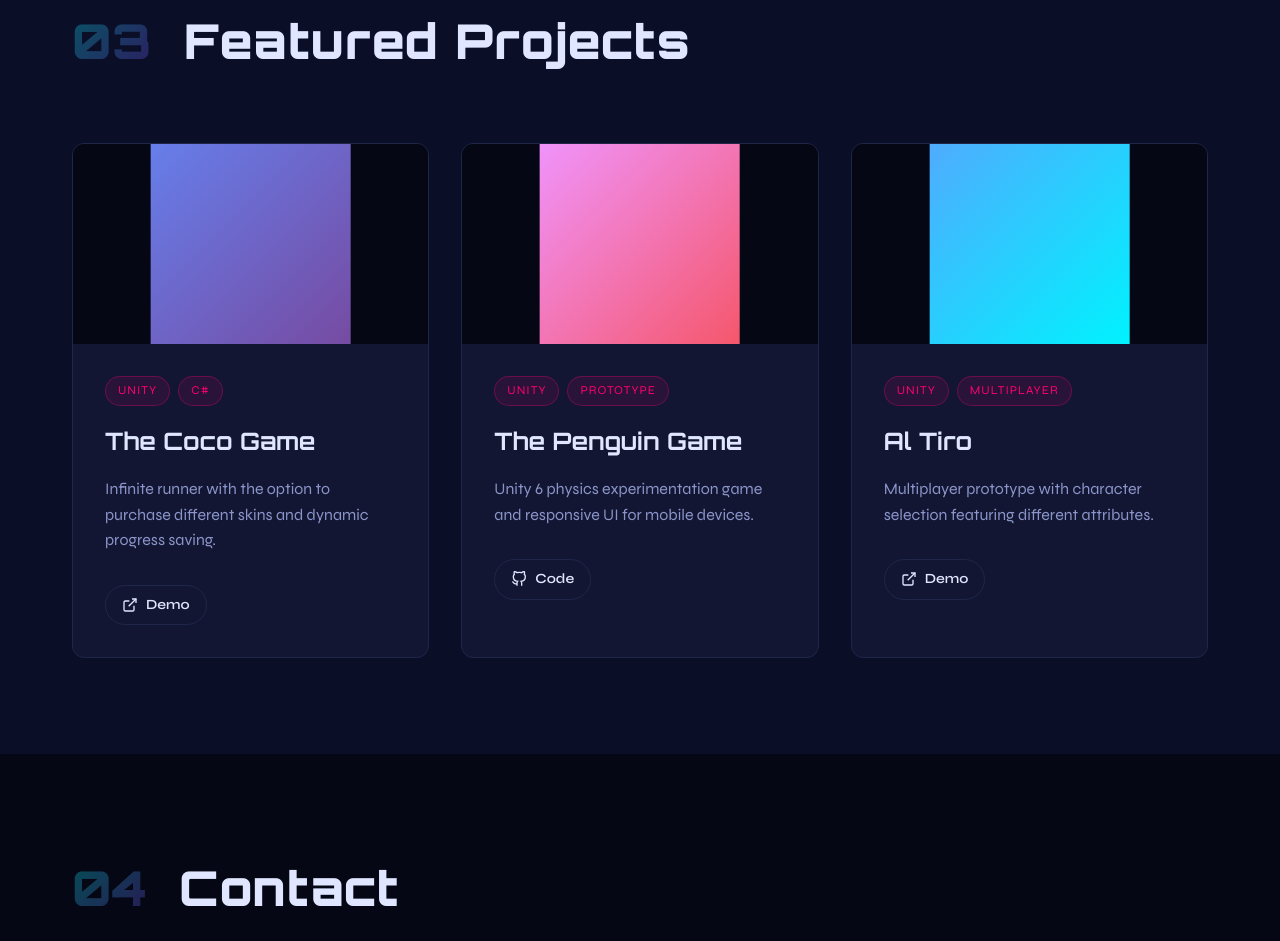
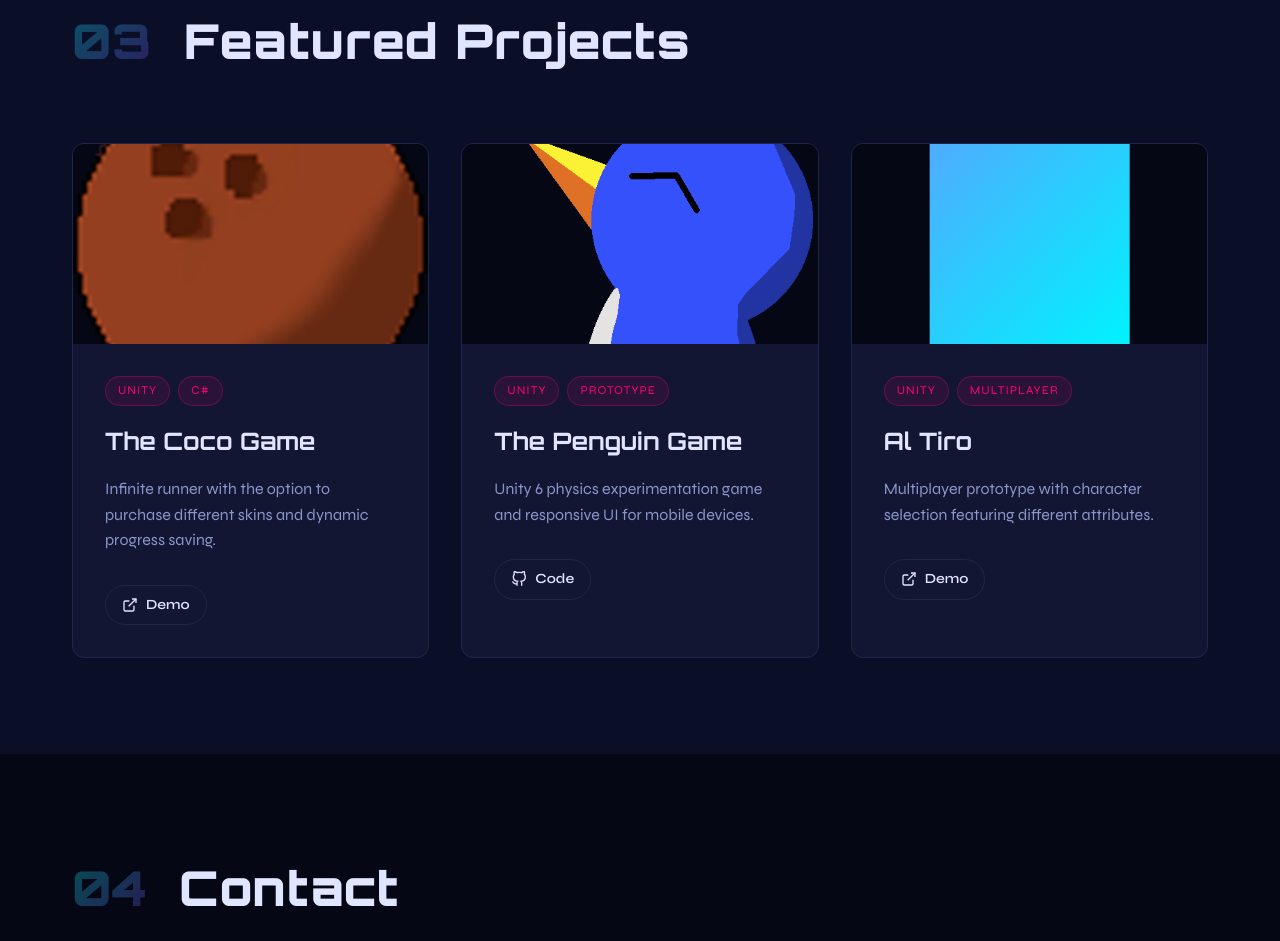
Before and after one commit to ChesKrt/Portfolio, a plain HTML site: page docs/index.html in a window 1280 px wide. Shown: the part 2644-3585 px from the top of the page. Drawn offline with Linux system fonts and the light colour scheme.

Commit message:
game covers

```diff
--- a/docs/index.html
+++ b/docs/index.html
@@ -161,17 +161,7 @@
             <div class="projects-grid">
                 <article class="project-card">
                     <div class="project-image">
-                        <div class="project-placeholder">
-                            <svg viewBox="0 0 200 200" fill="none">
-                                <rect width="200" height="200" fill="url(#grad1)"/>
-                                <defs>
-                                    <linearGradient id="grad1" x1="0%" y1="0%" x2="100%" y2="100%">
-                                        <stop offset="0%" style="stop-color:#667eea;stop-opacity:1" />
-                                        <stop offset="100%" style="stop-color:#764ba2;stop-opacity:1" />
-                                    </linearGradient>
-                                </defs>
-                            </svg>
-                        </div>
+                        <img src="images/CocoIcon.png" alt="Coco Game Icon">
                     </div>
                     <div class="project-content">
                         <div class="project-meta">
@@ -195,17 +185,7 @@
 
                 <article class="project-card">
                     <div class="project-image">
-                        <div class="project-placeholder">
-                            <svg viewBox="0 0 200 200" fill="none">
-                                <rect width="200" height="200" fill="url(#grad2)"/>
-                                <defs>
-                                    <linearGradient id="grad2" x1="0%" y1="0%" x2="100%" y2="100%">
-                                        <stop offset="0%" style="stop-color:#f093fb;stop-opacity:1" />
-                                        <stop offset="100%" style="stop-color:#f5576c;stop-opacity:1" />
-                                    </linearGradient>
-                                </defs>
-                            </svg>
-                        </div>
+                        <img src="images/PenguinGameLogo.png" alt="Penguin Game Icon">
                     </div>
                     <div class="project-content">
                         <div class="project-meta">
--- a/docs/styles.css
+++ b/docs/styles.css
@@ -495,6 +495,17 @@ section {
     background: var(--color-bg-darker);
 }
 
+.project-image img{
+    width: 100%;
+    height: 100%;
+    object-fit: cover;
+    transition: transform 0.6s ease;
+}
+
+.project-card:hover .project-image img{
+    transform: scale(1.05);
+}
+
 .project-placeholder {
     width: 100%;
     height: 100%;
```
Also changed, not shown: docs/images/CocoIcon.png (added), docs/images/PenguinGameLogo.png (added).
